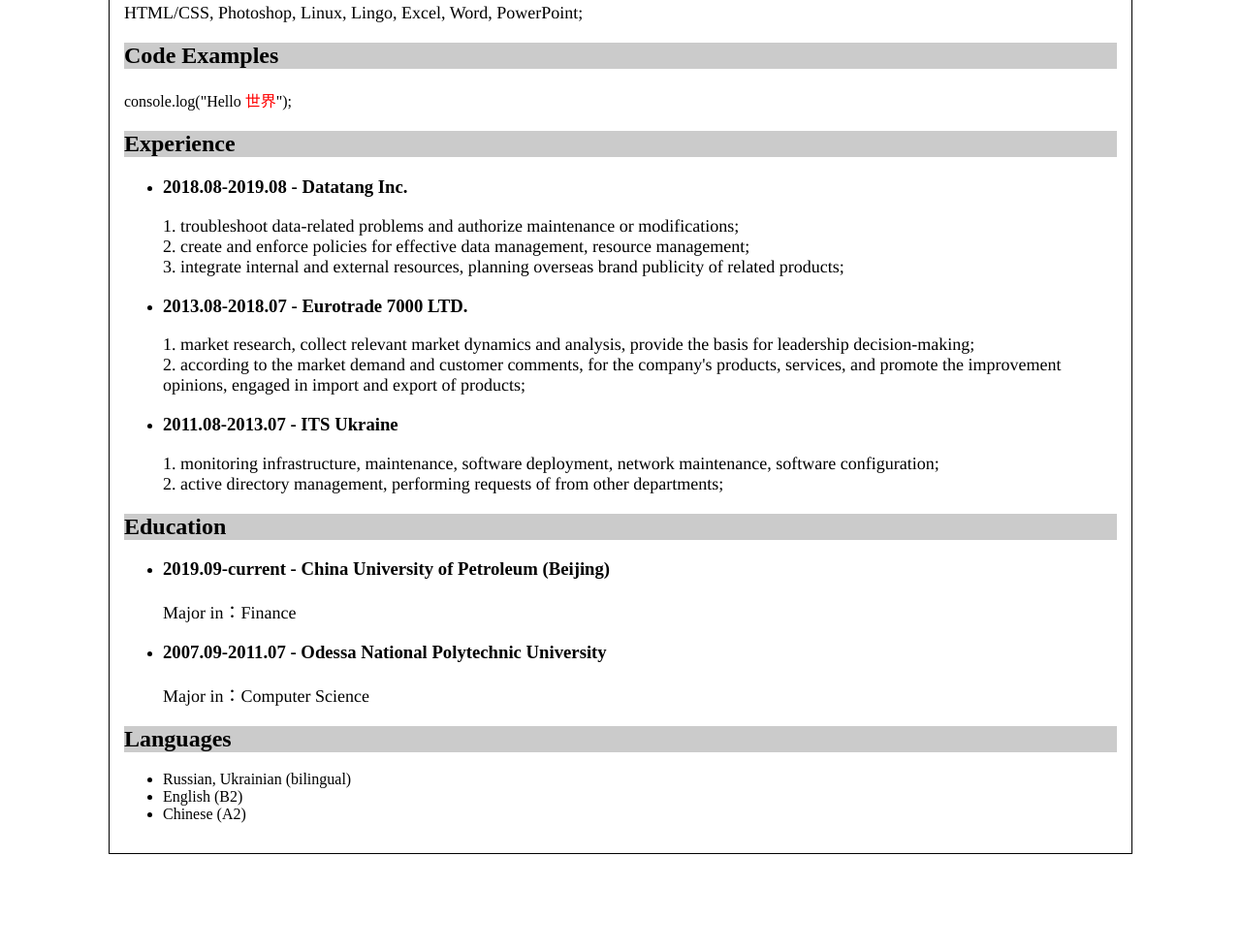
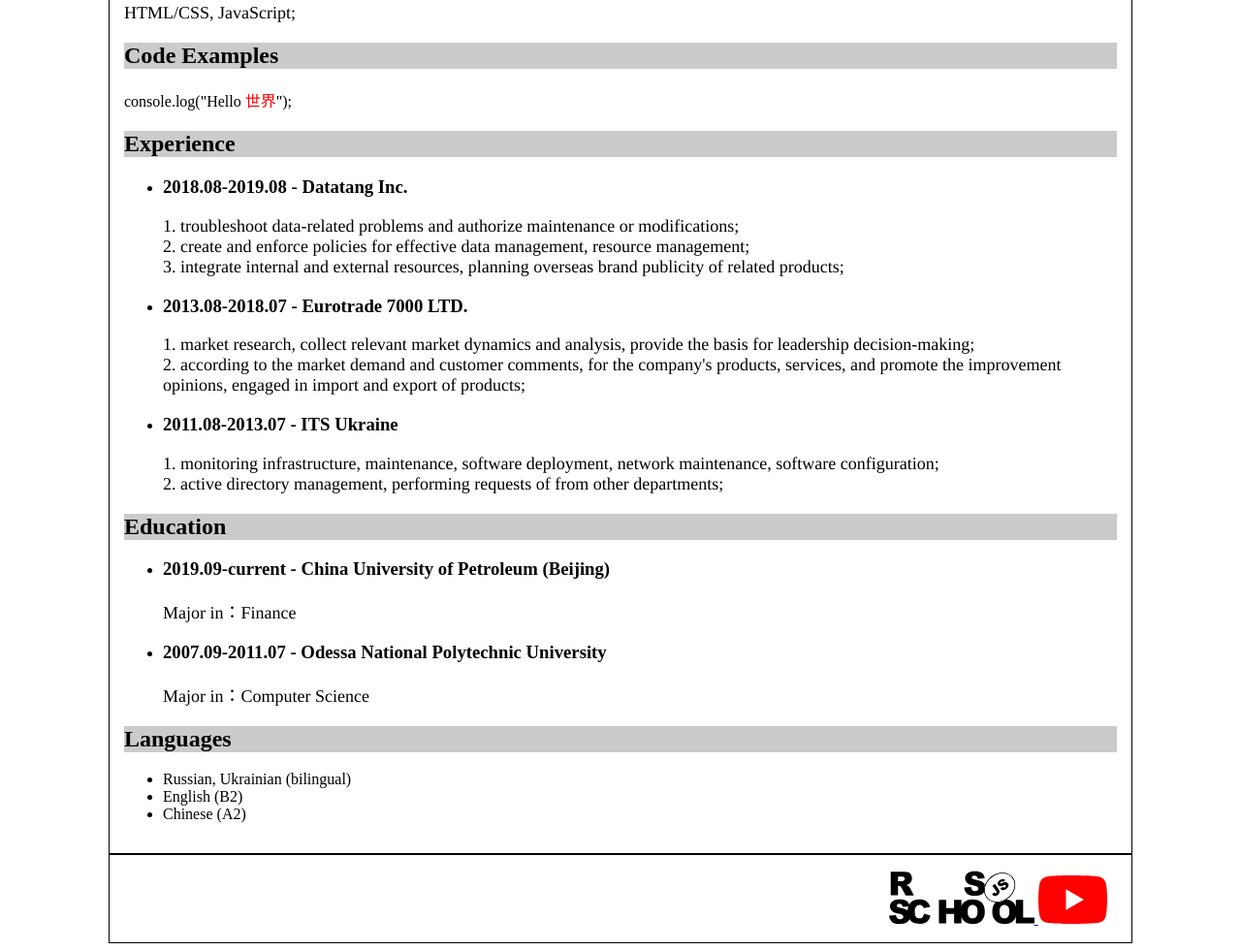
Before and after one commit to hexadecimality/rsschool-cv, a plain HTML site: page index.html in a window 1280 px wide. Shown: the part 659-1640 px from the top of the page at 97% size. Before the commit the page ends 1548 px from the top, so only its background shows below. Drawn offline with Linux system fonts and the light colour scheme.

Commit message:
feat: add images and links

```diff
--- a/index.html
+++ b/index.html
@@ -36,6 +36,20 @@
             max-width: 200px;
             border: dotted 1px black;
         }
+        footer {
+            max-width: 1024px;
+            margin: auto;
+            padding: 15px;
+            border: solid 1px rgba(1,1,1,1);
+        }
+        .container{
+            display: block;
+            text-align: right;
+            padding-right: 10px;
+        }
+        img {
+            max-width: 150px;
+        }
     </style>
     <main>
         <header>
@@ -62,7 +76,7 @@
         <div class="skills">
             <h2>Skills</h2>
             <hr>
-            <p>HTML/CSS, Photoshop, Linux, Lingo, Excel, Word, PowerPoint;</p>
+            <p>HTML/CSS, JavaScript;</p>
         </div>
             <div>
                 <h2 style="text-align: left">Code Examples</h2>
@@ -119,5 +133,15 @@
             </ul>
         </div>
     </main>
+    <footer>
+        <div class="container">
+            <a href="https://rs.school/js/">
+                <img src="rs_school_js.svg">
+            </a>
+            <a href="https://www.youtube.com/">
+                <img src="YouTube_full-color_icon_(2017).svg">
+            </a>
+        </div>
+    </footer>
 </body>
 </html>
```
Also changed, not shown: YouTube_full-color_icon_(2017).svg (added), rs_school_js.svg (added).
